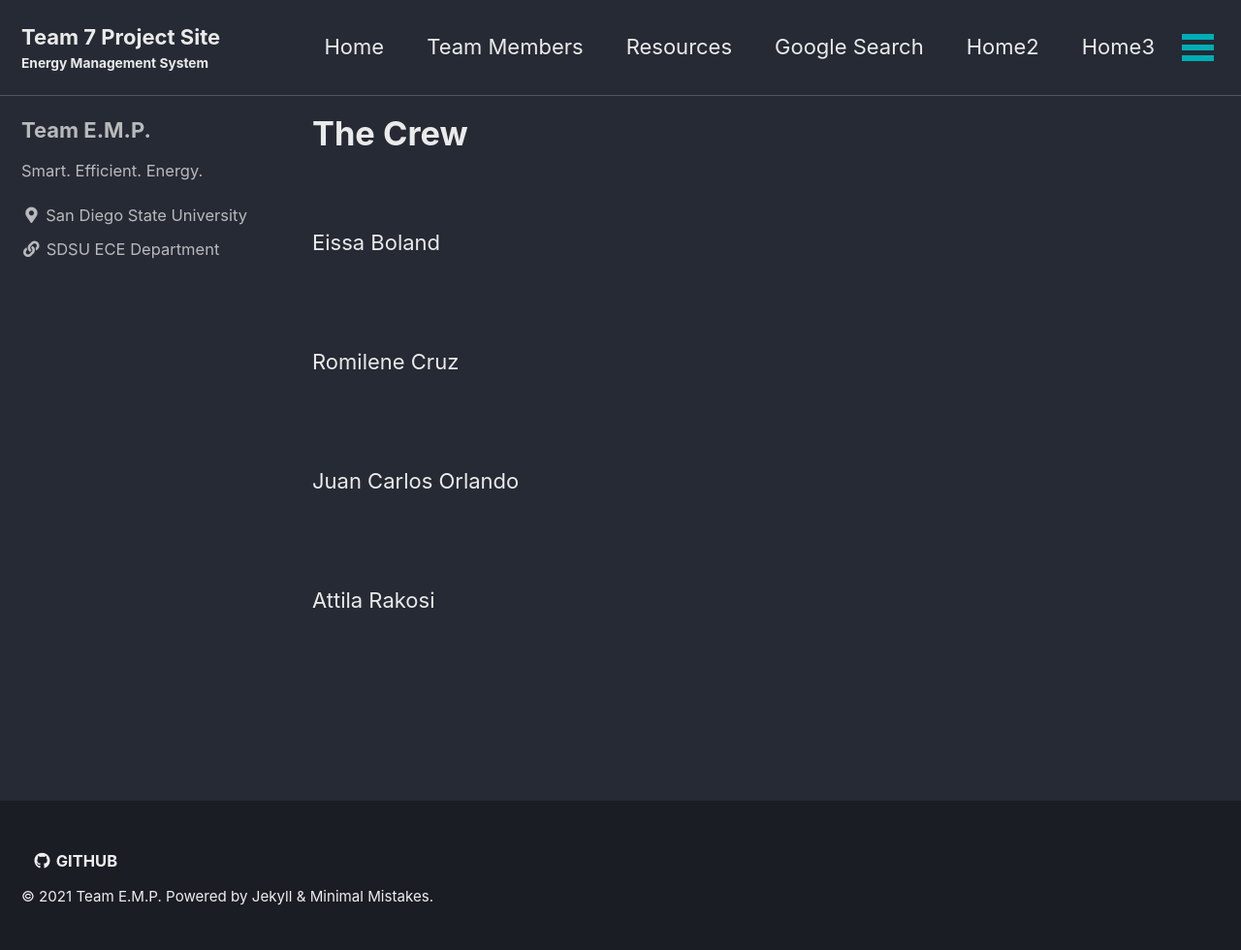
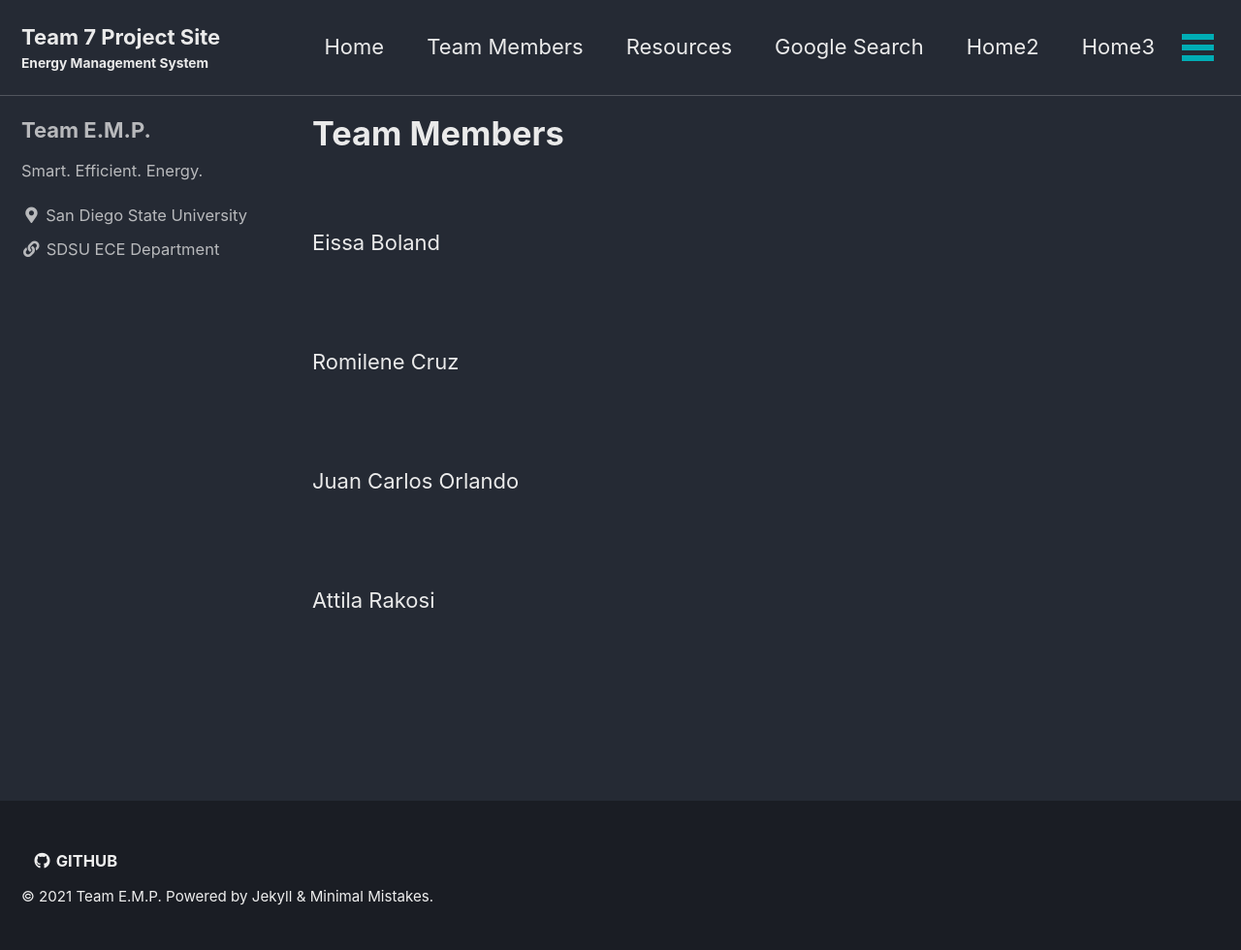
Before and after one commit to jcorlando/Team_SMS_Senior_Design_Website, a Jekyll site: the page built from _pages/team_members.md, in a window 1280 px wide. Shown: the whole page at 97% size. Built offline with Jekyll 4.4.1, drawn with Linux system fonts in a browser that asks for light colours; cached includes are drawn as plain includes.

Commit message:
01/04/2021 04:22 pm

```diff
--- a/_data/navigation.yml
+++ b/_data/navigation.yml
@@ -3,7 +3,7 @@ main:
   - title: "Home"
     url: /
   - title: "Team Members"
-    url: /about/
+    url: /team_members/
   - title: "Resources"
     url: /resources/
   - title: "Google Search"
--- a/_pages/about.md
+++ b/_pages/team_members.md
@@ -1,8 +1,8 @@
 ---
 layout: single
-permalink: /about/
+permalink: /team_members/
 author_profile: true
-title: "The Crew"
+title: "Team Members"
 ---
 
 <br>
```
